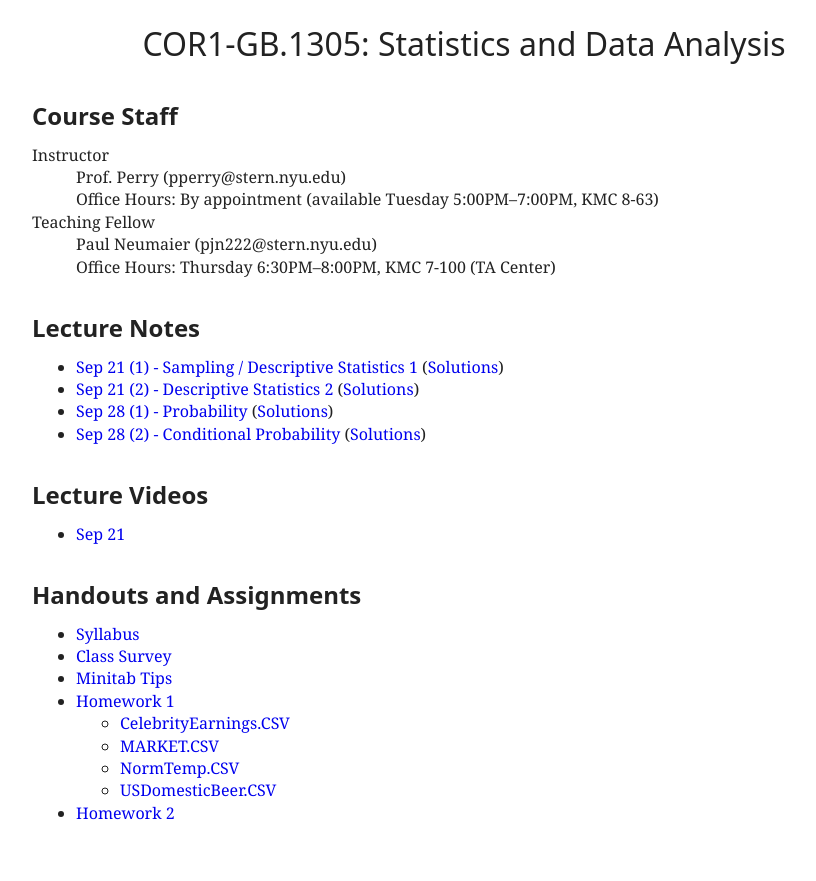
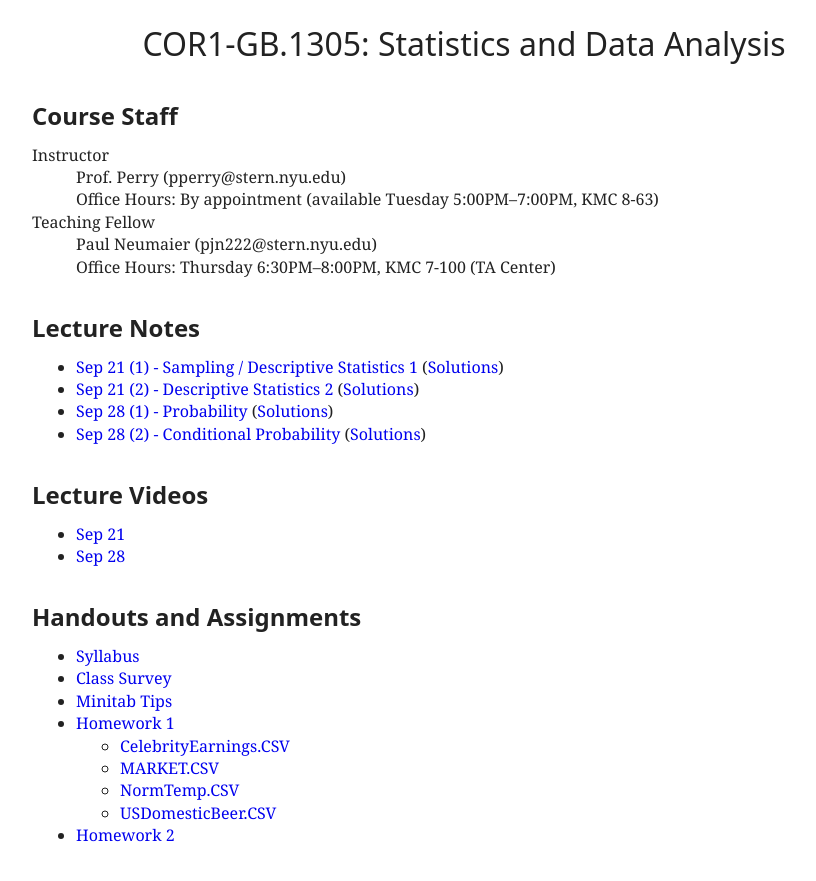
Before and after one commit to patperry/patperry.github.com, a Jekyll site: the page built from course/cor1305/index.html, in a window 1280 px wide. Shown: the top 881 px of the page, without its empty margins (176-992 px from the left). Built offline with Jekyll 4.4.1, drawn with Linux system fonts in a browser that asks for light colours.

Commit message:
add link to lecture video

```diff
--- a/course/cor1305/index.html
+++ b/course/cor1305/index.html
@@ -85,6 +85,7 @@
 <h2>Lecture Videos</h2>
 <ul>
   <li><a href="http://nyustern.mediasite.com/Mediasite/Play/3e8eb423ab5e42c595c0a89f0f22ed231d">Sep 21</a>
+  <li><a href="http://nyustern.mediasite.com/Mediasite/Play/38b2ebad4256427c8e8d27bb83ca69641d">Sep 28</a>
 </ul>
 
 
```
